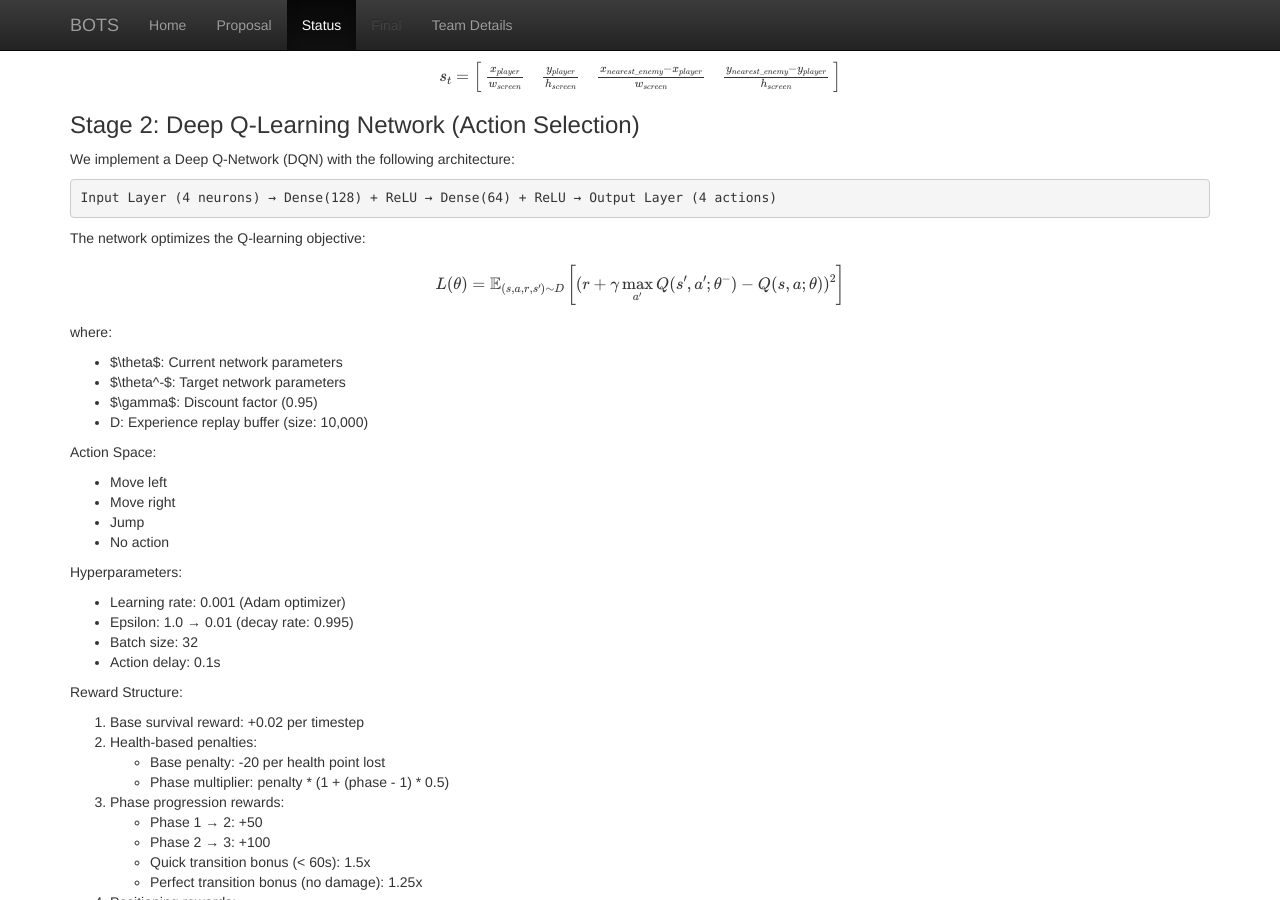
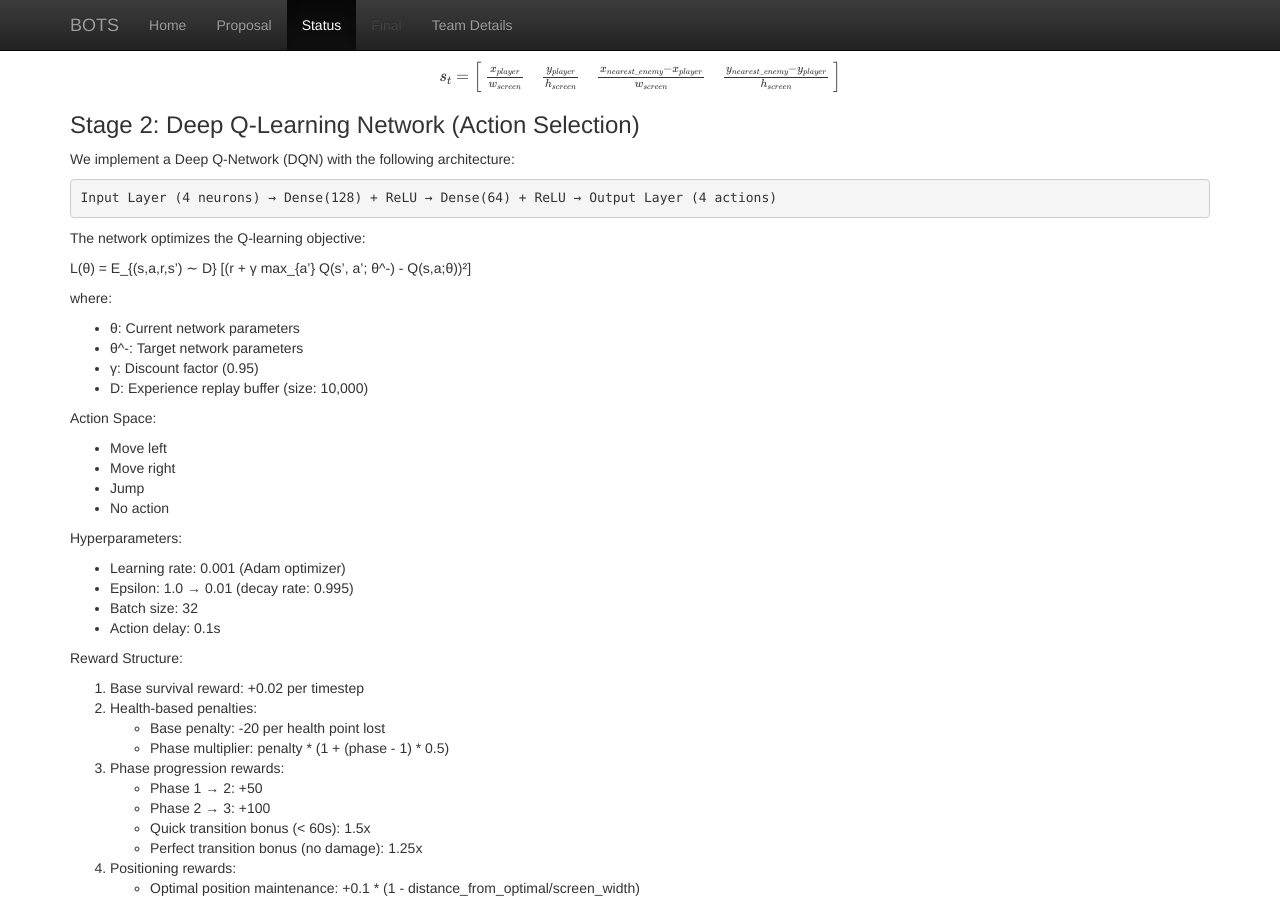
Before and after one commit to simonxcao/bots, a Jekyll site: the page built from docs/status.md, in a window 1280 px wide and 900 px high, scrolled down 610 px. Built offline with Jekyll 4.4.1, drawn with Linux system fonts in a browser that asks for light colours; formulas are drawn with MathJax 3.

Commit message:
just gonna do regular text display

```diff
--- a/docs/status.md
+++ b/docs/status.md
@@ -34,14 +34,12 @@ Input Layer (4 neurons) → Dense(128) + ReLU → Dense(64) + ReLU → Output La
 
 The network optimizes the Q-learning objective:
 
-$$
-L(\theta) = \mathbb{E}_{(s,a,r,s')\sim D} \left[(r + \gamma \max_{a'} Q(s', a'; \theta^-) - Q(s,a;\theta))^2\right]
-$$
+L(θ) = E_{(s,a,r,s') ∼ D} [(r + γ max_{a'} Q(s', a'; θ^-) - Q(s,a;θ))²]
 
 where:
-- $\theta$: Current network parameters
-- $\theta^-$: Target network parameters
-- $\gamma$: Discount factor (0.95)
+- θ: Current network parameters
+- θ^-: Target network parameters
+- γ: Discount factor (0.95)
 - D: Experience replay buffer (size: 10,000)
 
 Action Space:
```
